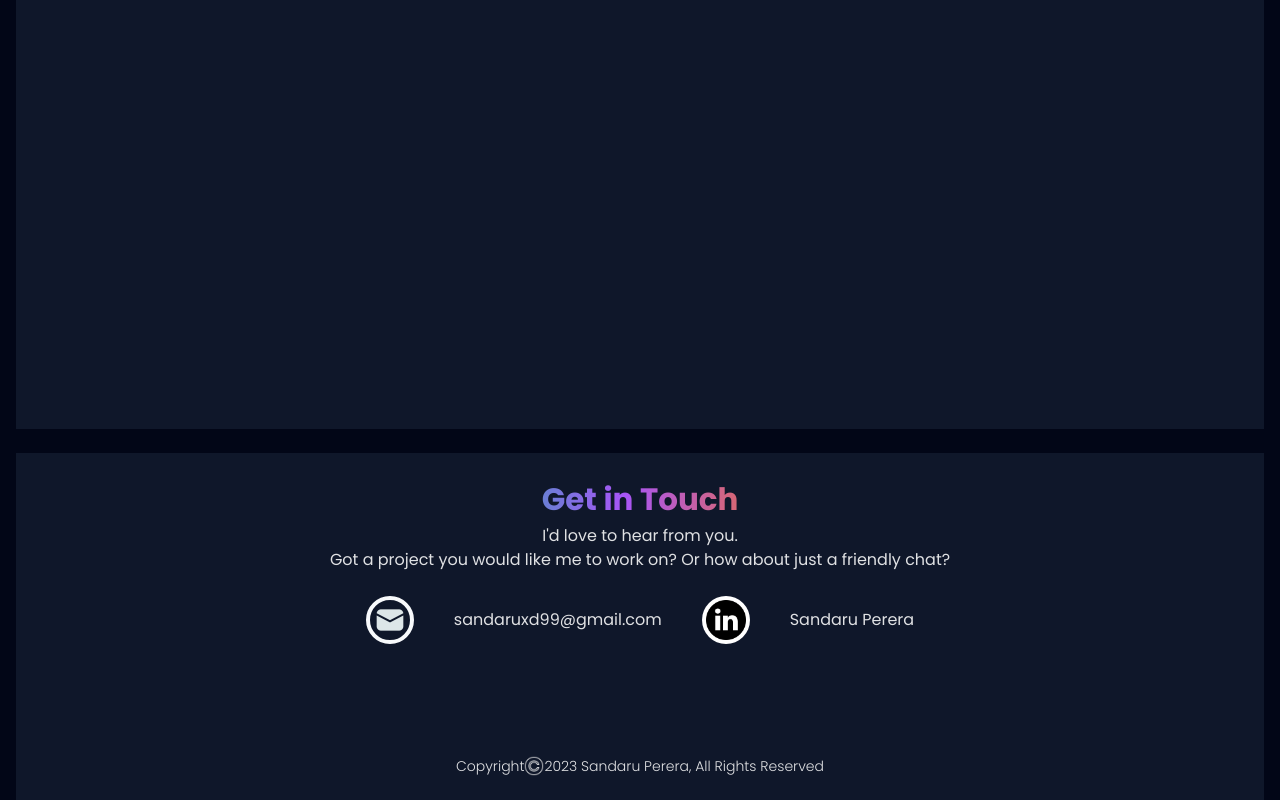
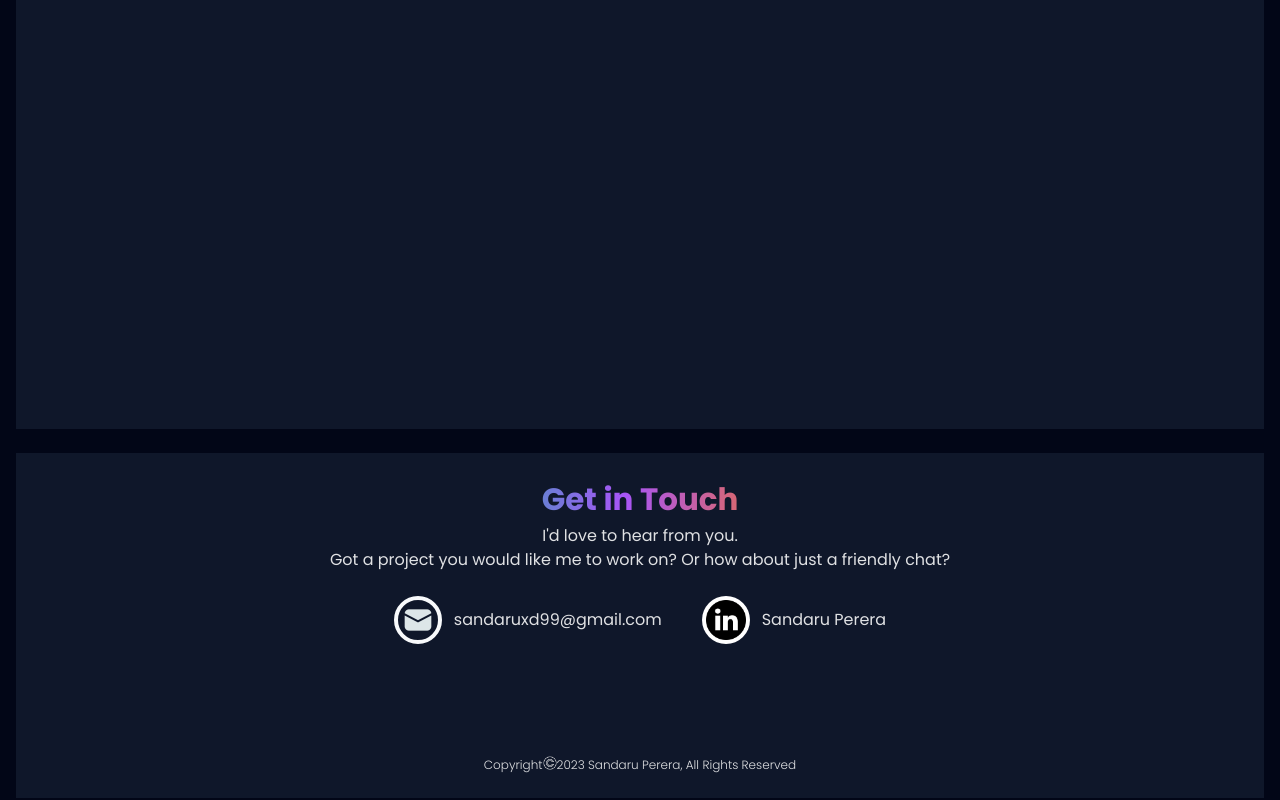
Before and after one commit to ViperXD99/MyPortfolio, a React (Vite) app: page / in a window 1280 px wide. Shown: the part 1577-2377 px from the top of the page. Built offline with nearby package versions, Linux system fonts and the light colour scheme.

Commit message:
Update ContactMe.jsx

```diff
--- a/src/components/ContactMe.jsx
+++ b/src/components/ContactMe.jsx
@@ -12,7 +12,7 @@ const ContactMe = () => {
     window.location.href = contactOptions.linkedIn;
   };
   return (
-    <div className="flex flex-col justify-top items-center max-container py-6  h-auto scroll-smooth ">
+    <div className="flex flex-col justify-top items-center text-center max-container py-6 px-4 h-auto scroll-smooth ">
       <p className="text-18px-48px animate-text bg-gradient-to-r from-teal-500 via-purple-500 to-orange-500 bg-clip-text text-transparent font-black">
         Get in Touch
       </p>
@@ -21,7 +21,8 @@ const ContactMe = () => {
         Got a project you would like me to work on? Or how about just a friendly
         chat?
       </p>
-      <div className="flex flex-row gap-10 items-center mt-6">
+      <div className="flex flex-col md:flex-row gap-10 items-start mt-6">
+        <div className="flex flex-row items-center  space-x-3">
           <button
             className="border border-slate-50 border-x-4 border-y-4 rounded-full w-[3rem] h-[3rem] p-1"
             onClick={contactViaEmail}
@@ -32,7 +33,11 @@ const ContactMe = () => {
               className="w-full h-full object-cover"
             />
           </button>
-        <p className=" cursor-pointer" onClick={contactViaEmail} >sandaruxd99@gmail.com</p>
+          <p className=" cursor-pointer" onClick={contactViaEmail}>
+            sandaruxd99@gmail.com
+          </p>
+        </div>
+        <div className="flex flex-row items-center space-x-3">
         <button
           className="rounded-full w-[3rem] h-[3rem] p-1 bg-white"
           onClick={contactViaLinkedIn}
@@ -43,15 +48,19 @@ const ContactMe = () => {
             className="w-full h-full object-cover"
           />
         </button>
-        <p className=" cursor-pointer" onClick={contactViaEmail} >Sandaru Perera</p>
+        <p className=" cursor-pointer" onClick={contactViaEmail}>
+          Sandaru Perera
+        </p>
         </div>
-      <p className="flex flex-row text-sm font-thin mt-28" >
+
+      </div>
+      <p className="flex flex-row text-[12px] font-thin mt-28">
         Copyright
         <span>
           <img
             src={copyright}
             alt="Copyright Icon"
-            className="w-[20px] h-[20px]] object-cover"
+            className="w-[14px] h-[14px]] object-cover"
           />
         </span>
         2023 Sandaru Perera, All Rights Reserved
```
Lines whose indentation alone changed are shown as unchanged.
